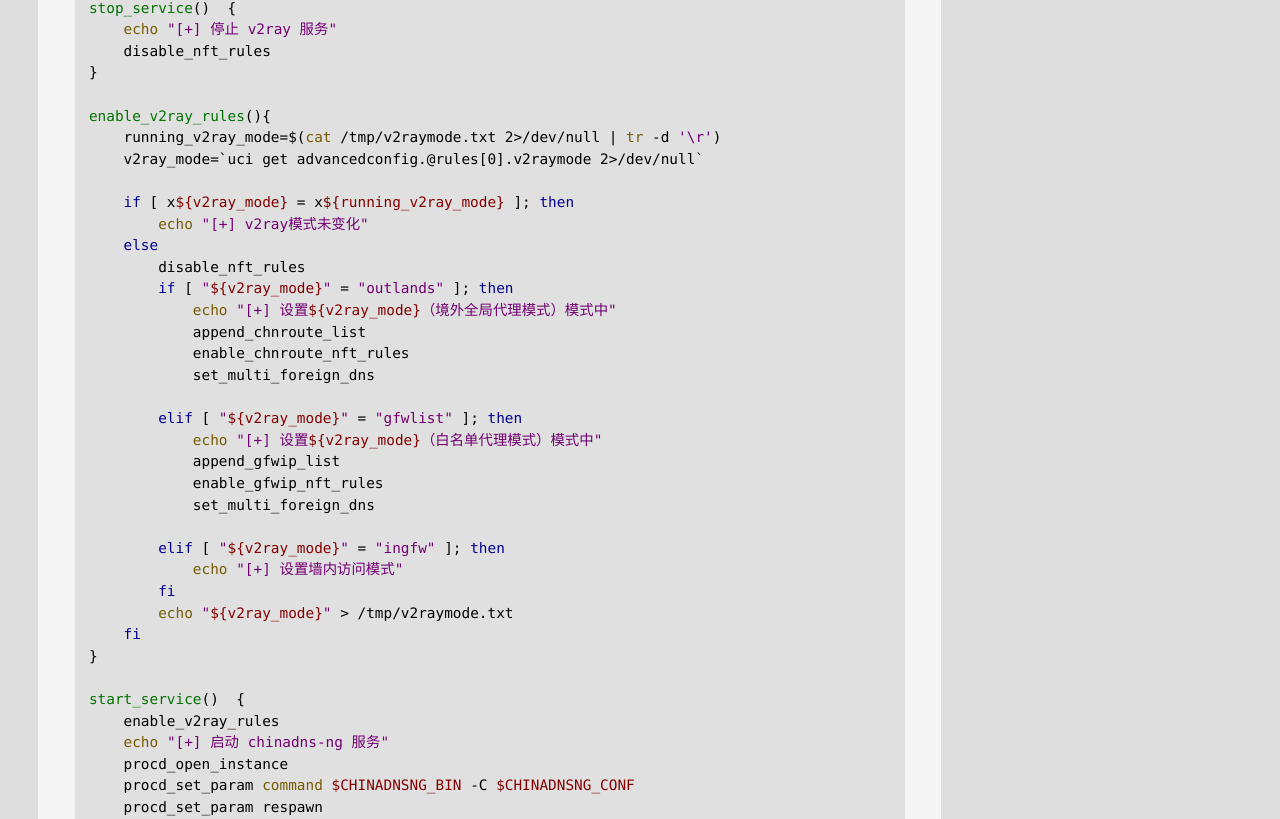
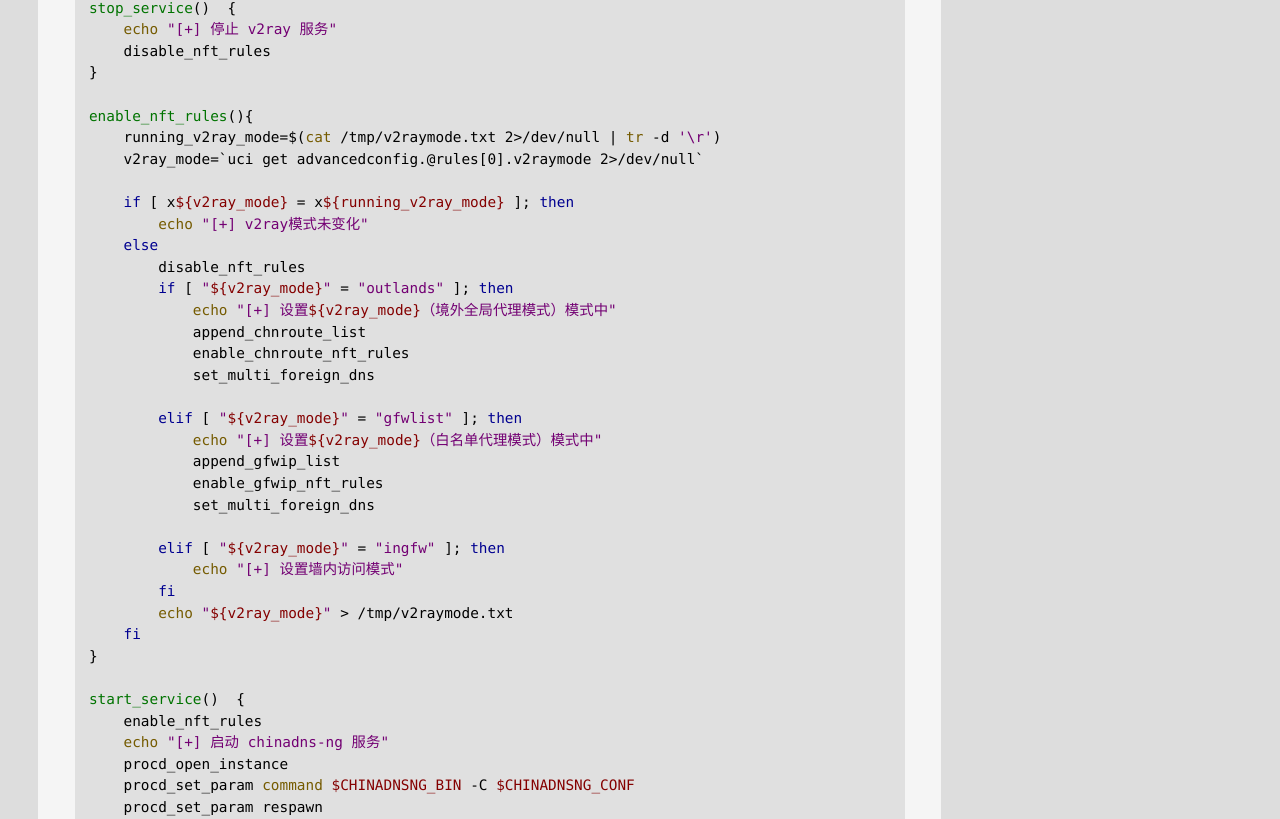
Before and after one commit to jibenfa/jibenfa.github.com, a Jekyll site: the page built from _posts/2025-08-19-E59CA8openwrtE4B88BE4BDBFE794A8chinadns-ngE690ADE9858Dv2rayE5AE9EE78EB0E9808FE6988EE4BBA3E79086.md, in a window 1280 px wide and 1400 px high, scrolled down 9470 px. Shown: the part 152-971 px from the top of the window. Built offline with Jekyll 4.4.1, drawn with Linux system fonts in a browser that asks for light colours.

Commit message:
change function names

```diff
--- a/_posts/2025-08-19-E59CA8openwrtE4B88BE4BDBFE794A8chinadns-ngE690ADE9858Dv2rayE5AE9EE78EB0E9808FE6988EE4BBA3E79086.md
+++ b/_posts/2025-08-19-E59CA8openwrtE4B88BE4BDBFE794A8chinadns-ngE690ADE9858Dv2rayE5AE9EE78EB0E9808FE6988EE4BBA3E79086.md
@@ -458,7 +458,7 @@
     disable_nft_rules
 }
 
-enable_v2ray_rules(){
+enable_nft_rules(){
     running_v2ray_mode=$(cat /tmp/v2raymode.txt 2>/dev/null | tr -d '\r')
     v2ray_mode=`uci get advancedconfig.@rules[0].v2raymode 2>/dev/null`
 
@@ -486,7 +486,7 @@
 }
 
 start_service()  {
-    enable_v2ray_rules
+    enable_nft_rules
     echo "[+] 启动 chinadns-ng 服务"
     procd_open_instance
     procd_set_param command $CHINADNSNG_BIN -C $CHINADNSNG_CONF
```
Also changed, not shown: _posts/2025-08-25-v2rayE4BDBFE794A8tproxyE4BBA3E79086udpE6B581E9878F.md (+2 -2 lines).
